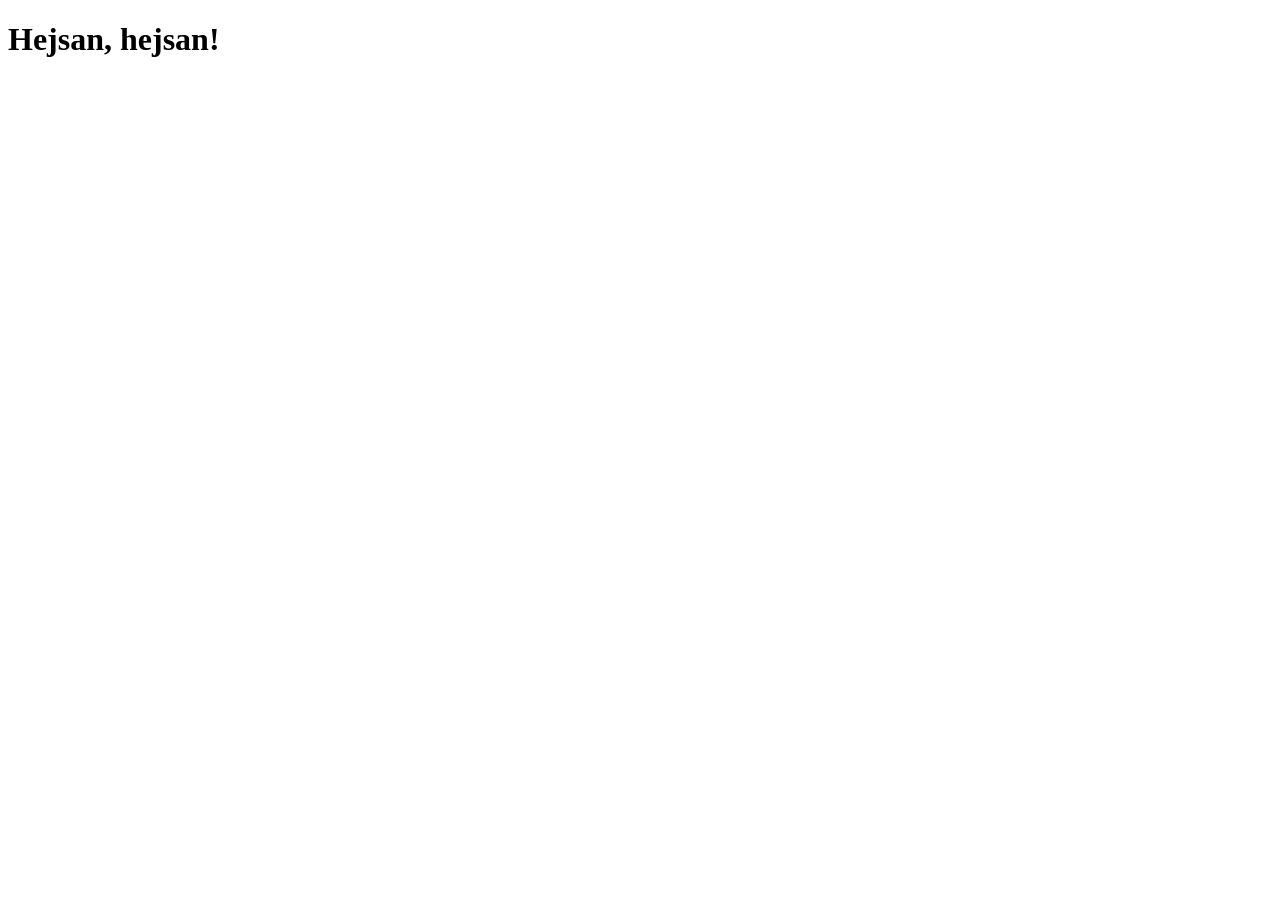
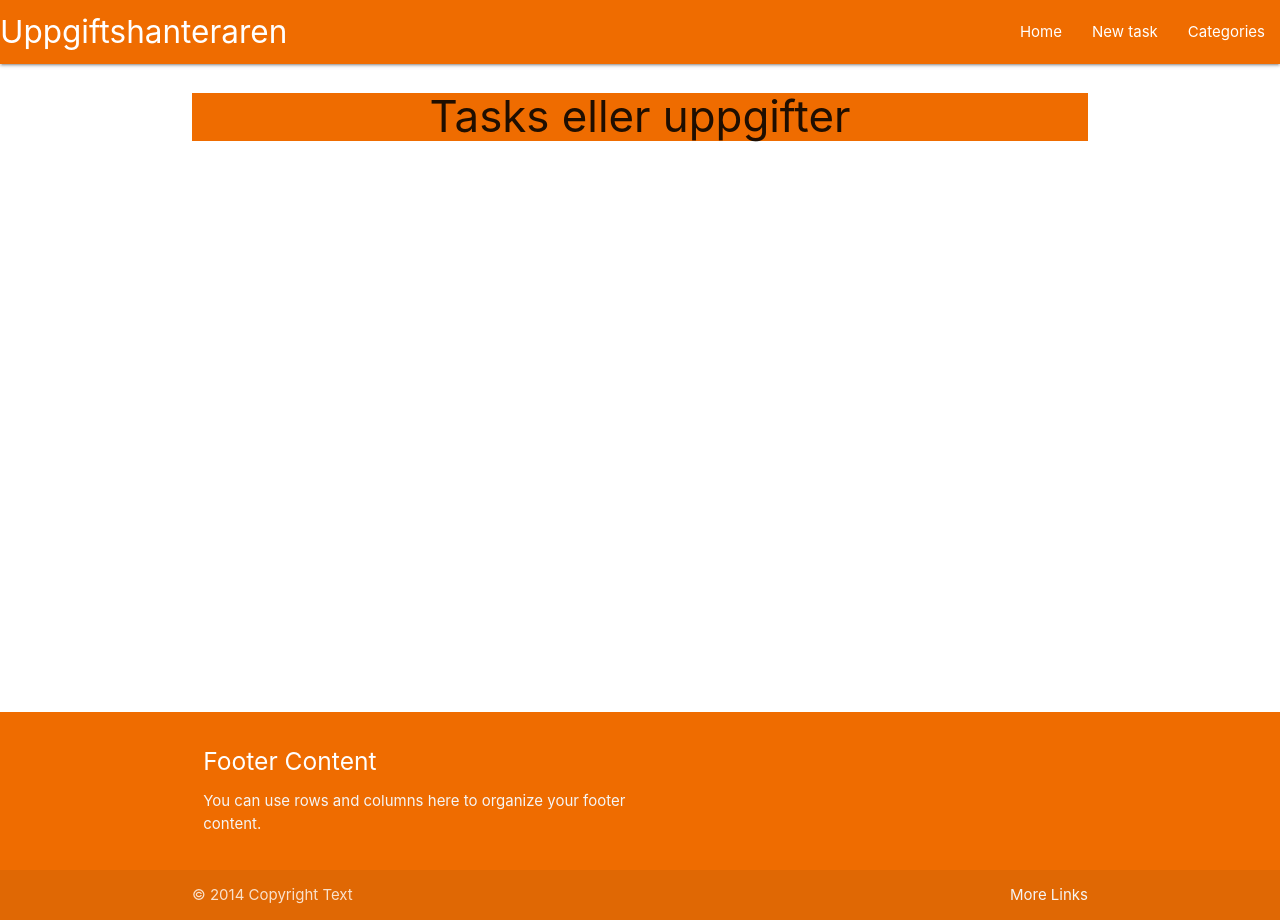
Before and after one commit to AnneKammenhed/task-manager, a Flask app: page / in a window 1280 px wide. Before the commit the page is almost empty. Run offline with Flask 2, Linux system fonts and the light colour scheme; some libraries are stand-ins or nearby versions.

Commit message:
add static folder and tasks-html file

```diff
--- a/taskmanager/routes.py
+++ b/taskmanager/routes.py
@@ -5,4 +5,4 @@ from taskmanager.models import Category, Task
 
 @app.route("/")
 def home():
-    return render_template("base.html")
+    return render_template("tasks.html")
--- /dev/null
+++ b/taskmanager/static/css/style.css
@@ -0,0 +1,11 @@
+
+/*footer*/
+body {
+    display: flex;
+    min-height: 100vh;
+    flex-direction: column;
+  }
+
+  main {
+    flex: 1 0 auto;
+  }
--- /dev/null
+++ b/taskmanager/static/js/script.js
@@ -0,0 +1,5 @@
+document.addEventListener('DOMContentLoaded', function() {
+    //sidenav initialization
+    let sidenav = document.querySelectorAll('.sidenav');
+    M.Sidenav.init(sidenav);
+  });
--- a/taskmanager/templates/base.html
+++ b/taskmanager/templates/base.html
@@ -1,12 +1,66 @@
 <!DOCTYPE html>
 <html lang="en">
+
 <head>
     <meta charset="UTF-8">
     <meta http-equiv="X-UA-Compatible" content="IE=edge">
     <meta name="viewport" content="width=device-width, initial-scale=1.0">
+
+    <link rel="stylesheet" href="https://cdnjs.cloudflare.com/ajax/libs/materialize/1.0.0/css/materialize.min.css">
+    <link rel="stylesheet" href="https://cdnjs.cloudflare.com/ajax/libs/font-awesome/6.1.2/css/all.min.css" type="text/css">
+    <link rel="stylesheet" href="{{ url_for('static', filename='css/style.css') }}" type="text/css">
     <title>Task Manager</title>
 </head>
+
 <body>
-    <h1>Hejsan, hejsan!</h1>
+    <header>
+        <!-- top navbar-->
+        <nav class="orange darken-3">
+            <div class="nav-wrapper">
+              <a href="{{ url_for('home') }}" class="brand-logo">Uppgiftshanteraren</a>
+              <a href="#" data-target="mobile-demo" class="sidenav-trigger"><i class="fas fa-bars"></i></a>
+              <ul class="right hide-on-med-and-down">
+                <li><a href="{{ url_for('home') }}">Home</a></li>
+                <li><a href="">New task</a></li>
+                <li><a href="">Categories</a></li>
+              </ul>
+            </div>
+          </nav>
+
+          <!-- mobile sidenav-->
+          <ul class="sidenav" id="mobile-demo">
+            <li><a href="{{ url_for('home') }}">Home</a></li>
+            <li><a href="">New task</a></li>
+            <li><a href="">Categories</a></li>
+          </ul>
+    </header>
+
+    <!-- main conatiner-->
+    <main class="container">
+        {% block content %}
+        {% endblock %}
+    </main>
+
+    <!-- footer-->
+    <footer class="page-footer orange darken-3">
+        <div class="container">
+          <div class="row">
+            <div class="col l6 s12">
+              <h5 class="white-text">Footer Content</h5>
+              <p class="grey-text text-lighten-4">You can use rows and columns here to organize your footer content.</p>
+            </div>
+          </div>
+        </div>
+        <div class="footer-copyright">
+          <div class="container">
+          © 2014 Copyright Text
+          <a class="grey-text text-lighten-4 right" href="#!">More Links</a>
+          </div>
+        </div>
+      </footer>
+
+    <!-- scripts-->
+    <script src="https://cdnjs.cloudflare.com/ajax/libs/materialize/1.0.0/js/materialize.min.js"></script>
+    <script src="{{ url_for('static', filename='js/script.js') }}"></script>
 </body>
 </html>
--- /dev/null
+++ b/taskmanager/templates/tasks.html
@@ -0,0 +1,6 @@
+{% extends "base.html" %}
+{% block content %}
+
+<h3 class="orange darken-3 center-align">Tasks eller uppgifter</h3>
+
+{% endblock %}
```
